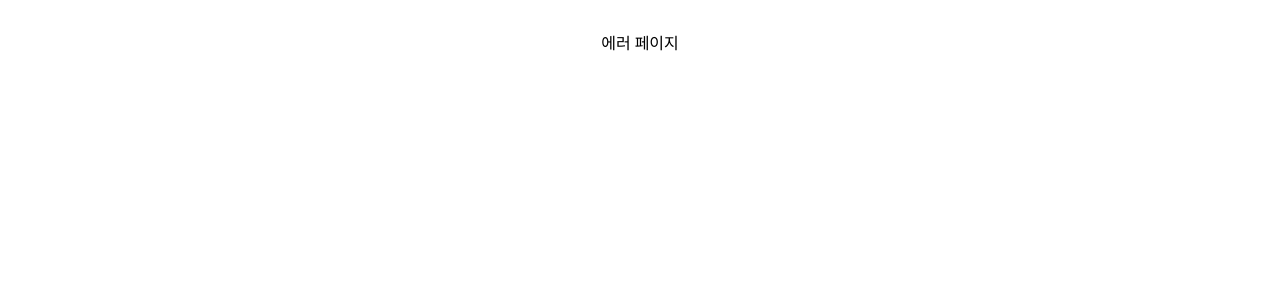
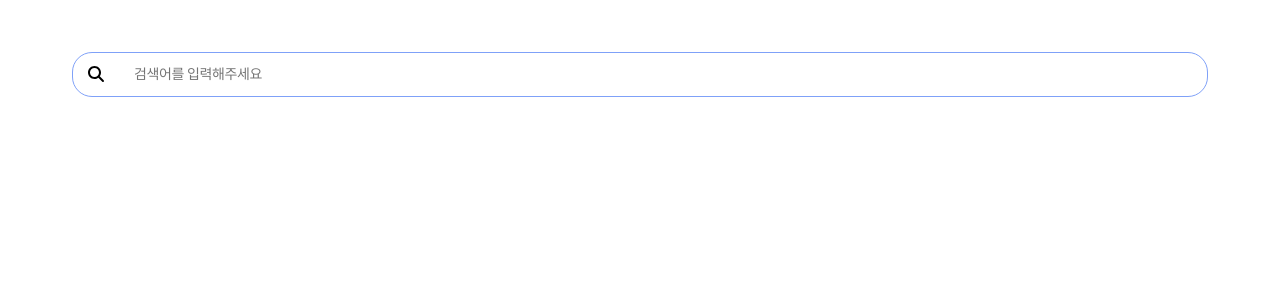
Before and after one commit to DittoTrip/DittoTrip-frontend, a React (Vite) app: page /search in a window 1280 px wide. Before the commit this address had no page. Shown: the top 300 px of the page. Built offline with nearby package versions, Linux system fonts and the light colour scheme.

Commit message:
Feat: searchBar 구현

```diff
--- a/package.json
+++ b/package.json
@@ -10,6 +10,11 @@
     "preview": "vite preview"
   },
   "dependencies": {
+    "@fortawesome/fontawesome-svg-core": "^6.6.0",
+    "@fortawesome/free-brands-svg-icons": "^6.6.0",
+    "@fortawesome/free-regular-svg-icons": "^6.6.0",
+    "@fortawesome/free-solid-svg-icons": "^6.6.0",
+    "@fortawesome/react-fontawesome": "^0.2.2",
     "@types/styled-components": "^5.1.34",
     "i18next": "^23.12.1",
     "i18next-browser-languagedetector": "^8.0.0",
--- a/src/App.tsx
+++ b/src/App.tsx
@@ -7,6 +7,7 @@ import Layout from './layout/Layout';
 import Home from './pages/Home';
 import ErrorPage from './pages/Error';
 import LangPage from './pages/LangPage';
+import SearchPage from './pages/SearchPage';
 
 const router = createBrowserRouter([
   {
@@ -31,6 +32,14 @@ const router = createBrowserRouter([
       </Layout>
     ),
   },
+  {
+    path: '/search',
+    element: (
+      <Layout>
+        <SearchPage />
+      </Layout>
+    ),
+  },
 ]);
 
 function App() {
--- /dev/null
+++ b/src/components/common/SearchBar.tsx
@@ -0,0 +1,66 @@
+import { useState } from 'react';
+import styled from 'styled-components';
+import { FontAwesomeIcon } from '@fortawesome/react-fontawesome';
+import { faMagnifyingGlass } from '@fortawesome/free-solid-svg-icons';
+
+interface SearchBarProps {
+  setSearchWord: (searchWord: string) => void;
+  placeHolder: string;
+}
+
+const SearchBar: React.FC<SearchBarProps> = ({ setSearchWord, placeHolder }: SearchBarProps) => {
+  const [searchTerm, setSearchTerm] = useState('');
+  const handleSearch = () => {
+    setSearchWord(searchTerm);
+  };
+
+  const handleKeyDown = (e: React.KeyboardEvent<HTMLInputElement>) => {
+    if (e.key === 'Enter') {
+      handleSearch(); // 엔터 키가 눌리면 검색 실행
+    }
+  };
+
+  return (
+    <SearchContainer>
+      <div className="searchButton" onClick={handleSearch} style={{ color: 'yellow' }}>
+        <FontAwesomeIcon icon={faMagnifyingGlass} />
+      </div>
+      <input
+        className="input"
+        type="text"
+        placeholder={placeHolder}
+        value={searchTerm}
+        onChange={e => setSearchTerm(e.target.value)}
+        onKeyDown={handleKeyDown} // 엔터 키 이벤트 핸들러
+      />
+    </SearchContainer>
+  );
+};
+
+// 스타일드 컴포넌트 정의
+const SearchContainer = styled.div`
+  display: flex;
+  margin-bottom: 20px;
+  height: 45px;
+  align-items: center;
+  border: 1px solid ${({ theme }) => theme.color.subColor1};
+  border-radius: 20px;
+
+  .input {
+    padding: 5px 15px;
+    border: none;
+    outline: none;
+    height: 100%;
+    ${({ theme }) => theme.font.body4}
+  }
+  .searchButton {
+    padding: 0 15px;
+    color: ${({ theme }) => theme.color.subColor1};
+  }
+
+  .button.disable {
+    background-color: lightgray;
+  }
+`;
+
+export default SearchBar;
--- a/src/lang/lang.en.json
+++ b/src/lang/lang.en.json
@@ -11,5 +11,8 @@
     "join": "join",
     "or": "or",
     "kakaoLogin": "Kakao Login"
+  },
+  "search": {
+    "placeHolder": "search"
   }
 }
--- a/src/lang/lang.ko.json
+++ b/src/lang/lang.ko.json
@@ -11,5 +11,8 @@
     "join": "회원가입",
     "or": "또는",
     "kakaoLogin": "카카오톡 로그인"
+  },
+  "search": {
+    "placeHolder": "검색어를 입력해주세요"
   }
 }
--- /dev/null
+++ b/src/pages/SearchPage.tsx
@@ -0,0 +1,19 @@
+import { useTranslation } from 'react-i18next';
+import SearchBar from '../components/common/SearchBar';
+
+const SearchPage = () => {
+  const { t } = useTranslation();
+
+  return (
+    <div style={{ padding: '20px' }}>
+      <SearchBar
+        setSearchWord={() => {
+          alert('검색');
+        }}
+        placeHolder={t('search.placeHolder')}
+      />
+    </div>
+  );
+};
+
+export default SearchPage;
```
Also changed, not shown: 1 other file (tests, documents, lock files or other folders).
